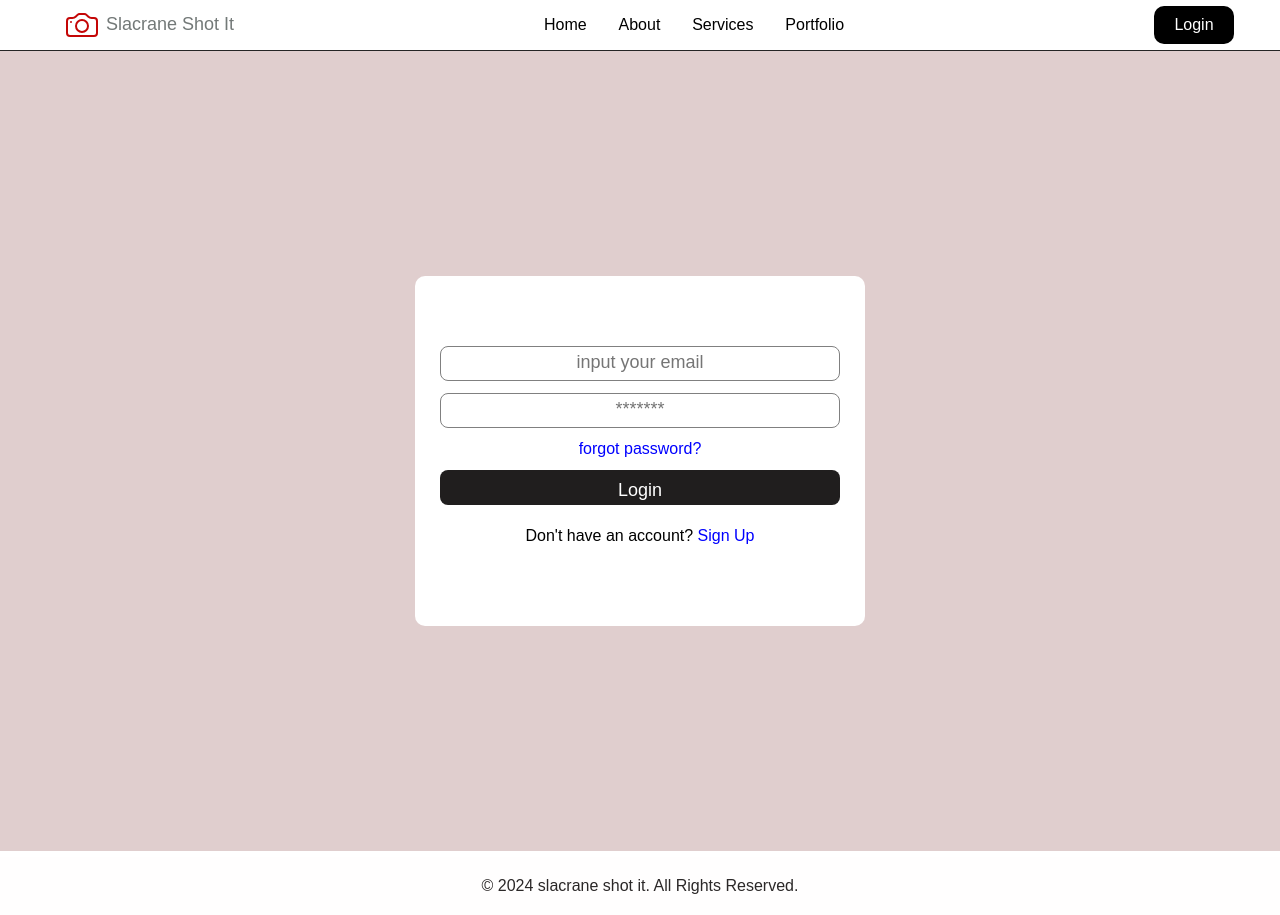
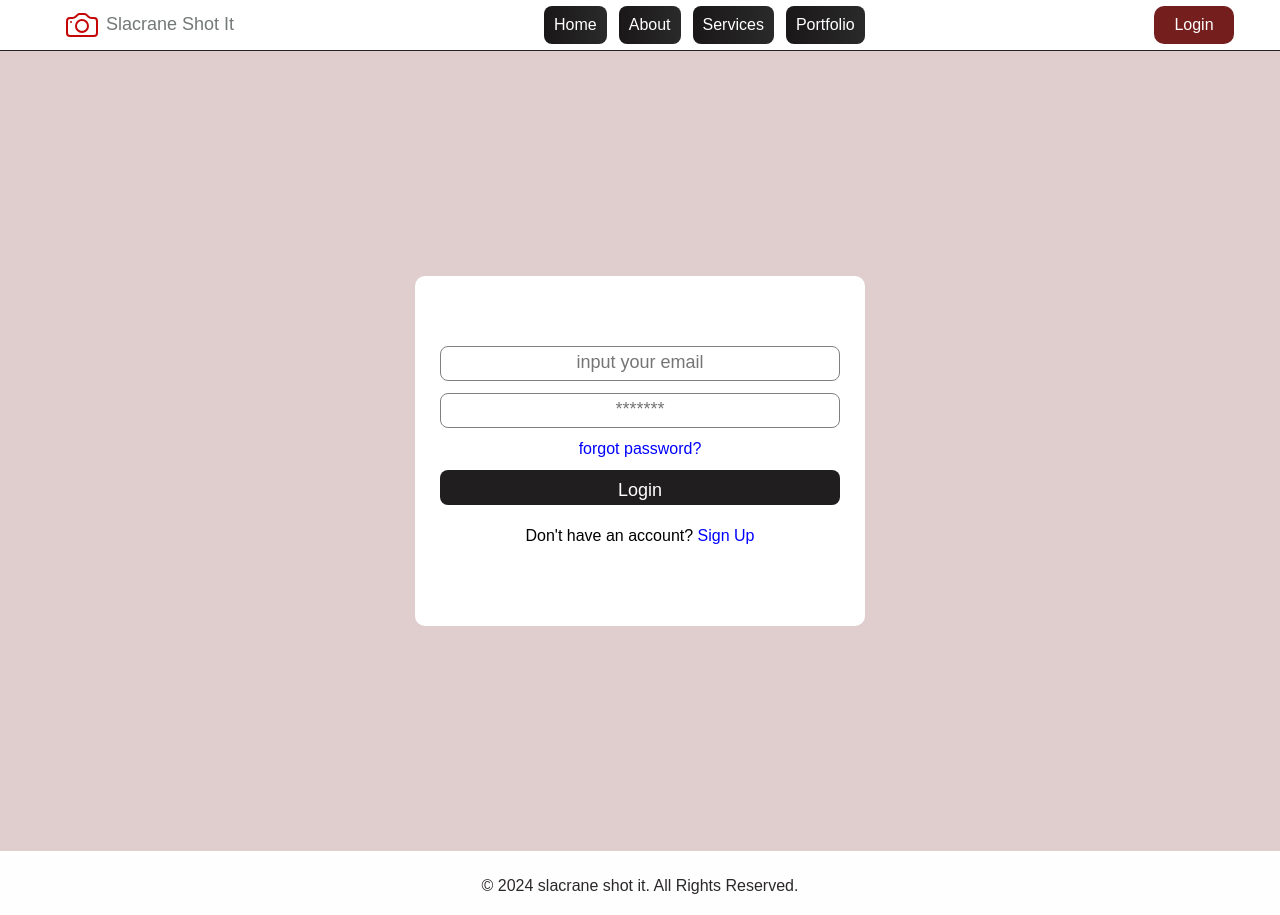
Before and after one commit to Bolaji87/photography-studio, a React (Vite) app: page /login in a window 1280 px wide. Built offline with nearby package versions, Linux system fonts and the light colour scheme; the HTML template or start-up script is replaced by a standard one.

Commit message:
add some changes to navbar

```diff
--- a/src/components/Header/nav-bar.css
+++ b/src/components/Header/nav-bar.css
@@ -23,12 +23,39 @@
 .navbar-navlinks,
 .navbar-navlinks ul {
   width: 300px;
+  gap: 12px;
   display: flex;
   justify-content: space-between;
   align-items: center;
 }
+.nav-bar .navbar-navlinks li {
+  /* background-color: rgb(160, 160, 165); */
+
+  background: linear-gradient(to right, rgb(190, 39, 65), rgb(0, 45, 128));
+  background: linear-gradient(to right, rgb(26, 23, 24), rgb(42, 42, 43));
+  color: #fff;
+  padding: 10px;
+  border-radius: 8px;
+}
+.nav-bar .navbar-navlinks li:hover {
+  background-color: teal;
+  background: linear-gradient(to right, rgb(226, 219, 219), rgb(223, 217, 217));
+
+  color: #252525;
+  padding: 10px;
+  border-radius: 8px;
+}
 .nav-bar .login button {
-  background-color: black;
+  background-color: rgb(117, 30, 30);
+  padding: 10px;
+  width: 80px;
+  border: none;
+  color: #ffffff;
+  border-radius: 10px;
+  font-size: 1rem;
+}
+.nav-bar .login button:hover {
+  background-color: rgb(182, 21, 15);
   padding: 10px;
   width: 80px;
   border: none;
```
